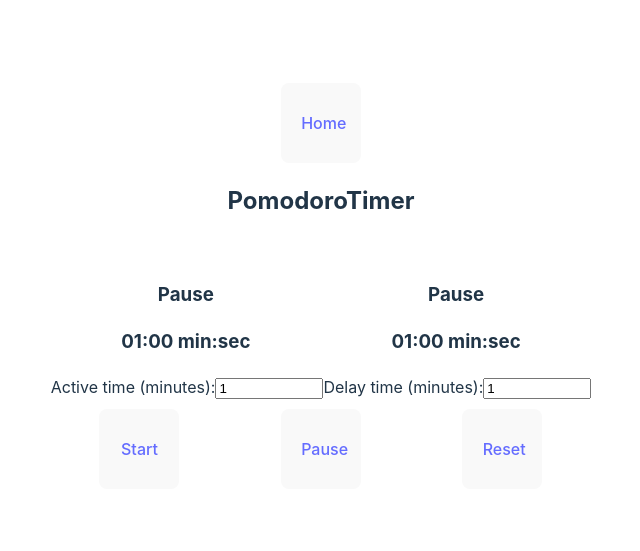
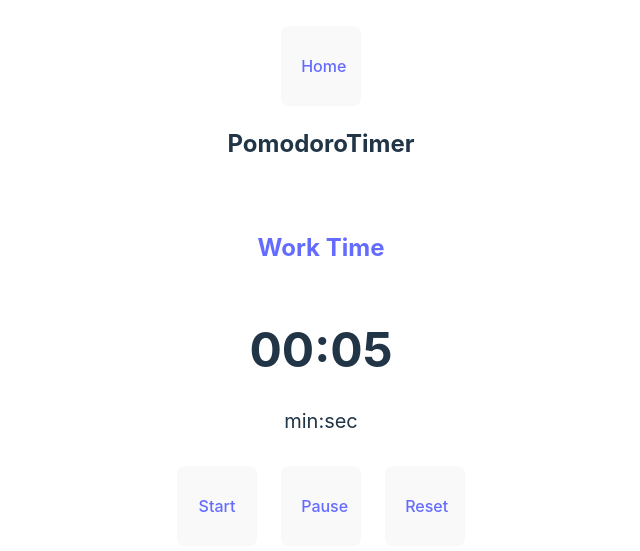
Before and after one commit to NazarPentsarskyi/React-simple-apps, a React (Vite) app: page /pomodorotimer in a window 1280 px wide. Shown: the part 109-660 px from the top of the page, without its empty margins (319-959 px from the left). Built offline with nearby package versions, Linux system fonts and the light colour scheme.

Commit message:
changed something in pomodoro timer

```diff
--- a/src/App.css
+++ b/src/App.css
@@ -9,6 +9,7 @@
   --bg-color: #282828;
   --button-color: #1a1a1a;
   --hover-color-a:#535bf2;
+  --break-color:#a31c1c;
 
   color-scheme: light dark;
   color: var(--root-color);
@@ -92,9 +93,30 @@ input {
   font-size: 1.5em;
 }
 
+.actionTime {
+  display: flex;
+  justify-content: center;
+  font-size: 1.5rem;
+  color: var(--main-color);
+}
+
+.breakTime {
+  display: flex;
+  justify-content: center;
+  font-size: 1.5rem;
+  color: var(--break-color);
+}
+
 .lookTime {
   display: flex;
-  justify-content: space-around;
+  justify-content: center;
+  font-size: 3rem;
+  margin-bottom: 20px;
+}
+
+p{
+  font-size: 1.25rem;
+  /* color: var(--main-color); */
 }
 
 .error {
--- a/src/components/PomodoroTimer.jsx
+++ b/src/components/PomodoroTimer.jsx
@@ -3,10 +3,10 @@ import { useState, useEffect } from "react";
 
 const PomodoroTimer = () => {
 
-  const [activeTime, setActiveTime] = useState(1);
-  const [delayTime, setDelayTime] = useState(1);
-  const [timer, setTimer] = useState(activeTime * 60);
+  const [activeTime, setActiveTime] = useState(5);
+  const [breakTime, setBreakTime] = useState(5);
   const [isRunning, setIsRunning] = useState(false);
+  const [isBreak, setIsBreak] = useState(false);
 
   const handleStart = () => {
     setIsRunning(true);
@@ -18,16 +18,18 @@ const PomodoroTimer = () => {
 
   const handleReset = () => {
     setIsRunning(false);
-    setTimer(activeTime * 60);
+    setIsBreak(false);
+    setActiveTime(5);
+    setBreakTime(5);
   };
 
-  const handlerActiveTime = (event) => {
-    setActiveTime(parseInt(event.target.value));
-  };
+  // const handlerActiveTime = (event) => {
+  //   setActiveTime(parseInt(event.target.value));
+  // };
 
-  const handlerDelayTime = (event) => {
-    setDelayTime(parseInt(event.target.value));
-  };
+  // const handlerDelayTime = (event) => {
+  //   setBreakTime(parseInt(event.target.value));
+  // };
 
 // const handleKeyDown = (event) => {
 //   if (event.key === 'Enter') {
@@ -40,39 +42,35 @@ const PomodoroTimer = () => {
   useEffect(() => {
     let intervalId;
 
-    if (isRunning && timer > 0) {
+    if (isRunning && activeTime > 0) {
       intervalId = setInterval(() => {
-        setTimer(prevTime => prevTime - 1);
+        setActiveTime(prevTime => prevTime - 1);
       }, 1000);
+    } else if (isRunning && activeTime === 0 && !isBreak) {
+      setIsBreak(true);
+      setActiveTime(breakTime);
+    } else if (isRunning && activeTime === 0 && isBreak) {
+      setIsBreak(false);
+      setActiveTime(5);
     }
 
-    return () => {
-      clearInterval(intervalId);
-    }
-  },[isRunning, timer]);
+    return () => clearInterval(intervalId);
+  },[isRunning, activeTime, isBreak, breakTime]);
 
-  const formatTime = time => {
+  const formatTime = (time) => {
     const minutes = Math.floor(time / 60).toString().padStart(2, '0');
     const seconds = (time % 60).toString().padStart(2, '0');
     return `${minutes}:${seconds}`;
-  }
+  };
 
   return (
     <>
       <button><Link to="/"> Home </Link></button>
       <h2>PomodoroTimer</h2>
       <br />
-      <div className="lookTime">
-        <div>
-          <h3>{isRunning ? "Running" : "Pause"}</h3>
-          <h3>{formatTime(timer)} min:sec</h3>
-        </div>
-        <div>
-          <h3>{isRunning ? "Running" : "Pause"}</h3>
-          <h3>{formatTime(timer)} min:sec</h3>
-        </div>
-      </div>
-      <form>
+          <h3 className={isBreak ? 'breakTime' : 'actionTime'}>{isBreak ? "Break Time" : "Work Time"}</h3>
+          <h3 className="lookTime">{formatTime(activeTime)}</h3><p>min:sec</p>
+      {/* <form>
         <label htmlFor="active">Active time (minutes):
           <input
             type="number"
@@ -89,13 +87,13 @@ const PomodoroTimer = () => {
             type="number"
             id="delay"
             name="delay"
-            value = {delayTime}
+            value = {breakTime}
             onChange={handlerDelayTime}
             placeholder="delay time"
             // onKeyDown={handleKeyDown}
           />
         </label>
-      </form>
+      </form> */}
       <div className="board">
         <button onClick={handleStart}>Start</button>
         <button onClick={handlePause}>Pause</button>
@@ -105,4 +103,4 @@ const PomodoroTimer = () => {
   )
 };
 
-export default PomodoroTimer
+export default PomodoroTimer;
```
